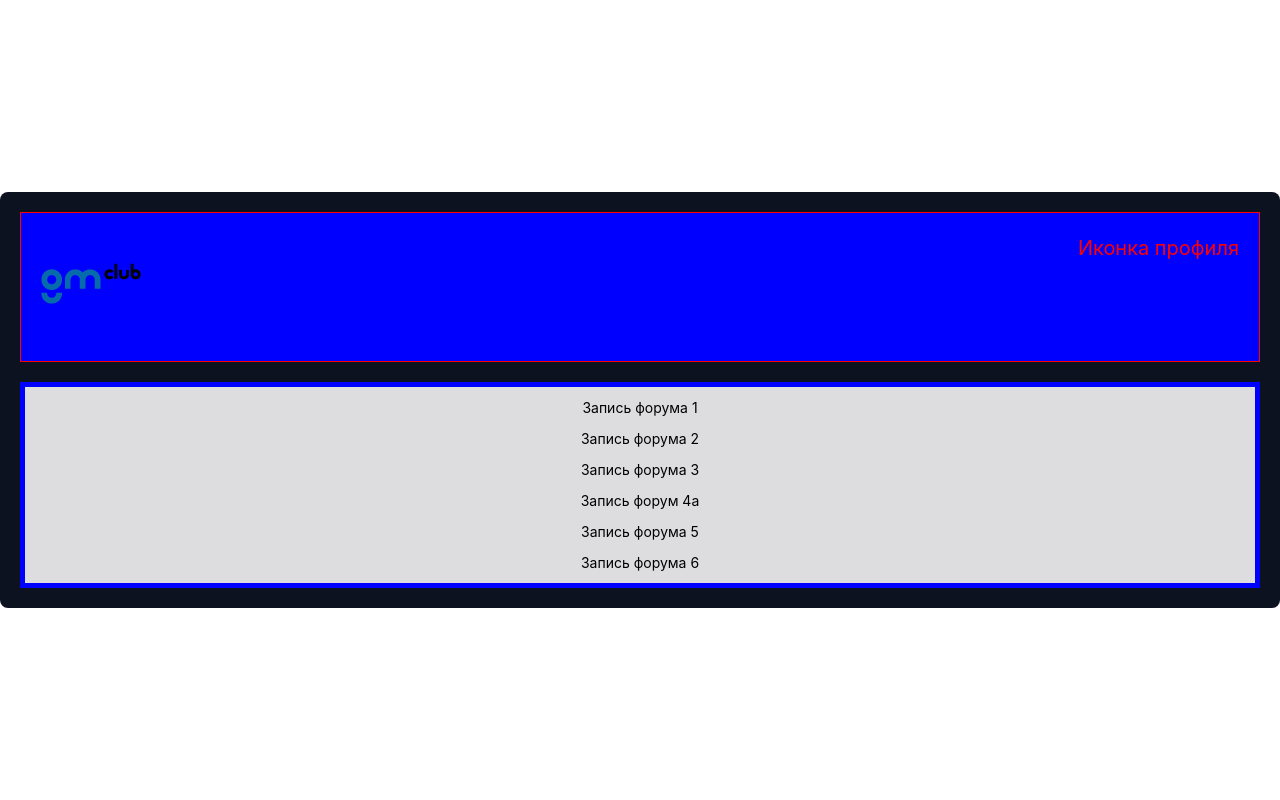
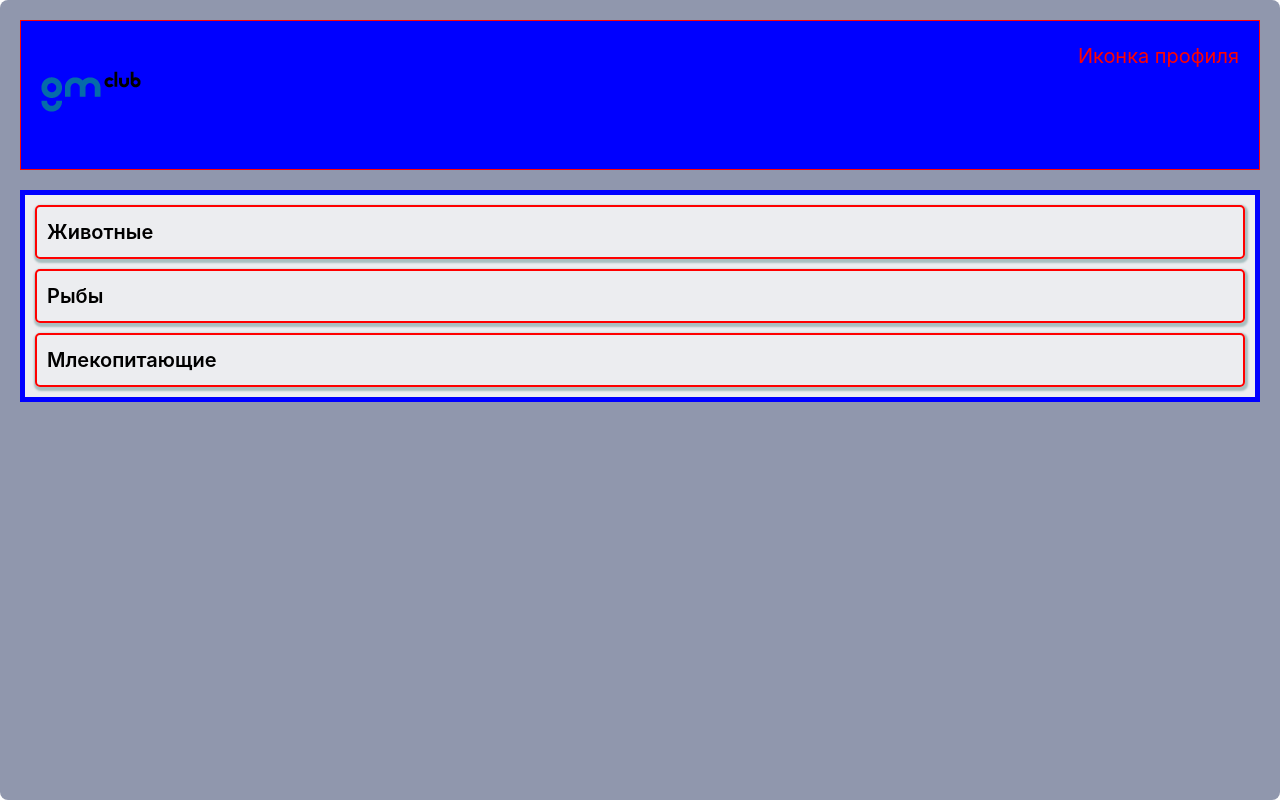
Before and after one commit to BeTaJI-JS/Forum, a React (Vite) app: page / in a window 1280 px wide. Built offline with nearby package versions, Linux system fonts and the light colour scheme.

Commit message:
Добавил лейаут, перенес пакеты в дев зависимость , накидал данных для моков, содал ui компоненты

```diff
--- a/src/App.css
+++ b/src/App.css
@@ -5,6 +5,7 @@
   text-align: center;
   /* display: flex; */
   width: 100%;
+  height: 100vh;
 }
 
 /* .logo {
--- a/src/App.jsx
+++ b/src/App.jsx
@@ -2,18 +2,23 @@ import { useState } from "react";
 
 import "./App.css";
 import Layout from "./ui/layout";
+import { forums } from "./data/tree";
+import Card from "./ui/Card";
 
 function App() {
   const [count, setCount] = useState(0);
 
   return (
     <Layout>
-      <div>Запись форума 1</div>
+      {/* <div>Запись форума 1</div>
       <div>Запись форума 2</div>
       <div>Запись форума 3</div>
       <div>Запись форум 4а</div>
       <div>Запись форума 5</div>
-      <div>Запись форума 6</div>
+      <div>Запись форума 6</div> */}
+      {forums.map((forum) => (
+        <Card key={forum.id}>{forum.name}</Card>
+      ))}
     </Layout>
   );
 }
--- /dev/null
+++ b/src/components/Card/index.jsx
@@ -0,0 +1,7 @@
+import React from "react";
+
+const Card = ({ children }) => {
+  return <div>{children}</div>;
+};
+
+export default Card;
--- /dev/null
+++ b/src/data/tree.js
@@ -0,0 +1,74 @@
+// дерево для использования в antd для форумов, подфорумов и топиков на любом уровне
+export const forums = [
+  {
+    id: 1, //строка
+    key: "0-0",
+    name: "Животные",
+    children: [
+      {
+        id: 2,
+        key: "0-0-0",
+        name: "Домашние животные",
+        children: [
+          {
+            id: 3,
+            key: "0-0-0-0",
+            name: "Собаки и кошки",
+            text: "Подробная информация о собаках и кошках",
+          },
+          {
+            id: 4,
+            key: "0-0-0-1",
+            name: "Птицы",
+            children: [
+              {
+                id: 5,
+                key: "0-0-0-1-0",
+                name: "Грызуны",
+                text: "Подробная информация о грызунках",
+              },
+            ],
+          },
+        ],
+      },
+      {
+        id: 6,
+        key: "0-0-1",
+        name: "Птицы",
+        children: [
+          {
+            id: 7,
+            key: "0-0-1-0",
+            name: "Грызуны",
+            text: "Подробная информация о грызунках",
+          },
+        ],
+      },
+    ],
+  },
+  {
+    id: 8,
+    key: "0-1",
+    name: "Рыбы",
+    children: [
+      {
+        id: 9,
+        key: "0-1-0",
+        name: "Рыбы",
+        text: "Подробная информация о рыбах",
+      },
+      {
+        id: 10,
+        key: "0-1-1",
+        name: "Рептилии",
+        text: "Подробная информация о рептилиях",
+      },
+    ],
+  },
+  {
+    id: 11,
+    key: "0-2",
+    name: "Млекопитающие",
+    children: [],
+  },
+];
--- /dev/null
+++ b/src/ui/Card/index.jsx
@@ -0,0 +1,8 @@
+import React from "react";
+import { CardWrapper } from "./styles";
+
+const Card = ({ children }) => {
+  return <CardWrapper>{children}</CardWrapper>;
+};
+
+export default Card;
--- /dev/null
+++ b/src/ui/Card/styles.js
@@ -0,0 +1,17 @@
+import styled from "styled-components";
+
+export const CardWrapper = styled.div`
+  box-sizing: border-box;
+  display: flex;
+  border: 2px solid red;
+  padding: 10px;
+  font-size: 20px;
+  font-weight: 600;
+  box-shadow: 1px 2px 2px 2px rgba(120, 158, 158, 0.59);
+  border-radius: 5px;
+
+  &:hover {
+    cursor: pointer;
+    background-color: lightblue;
+  }
+`;
--- a/src/ui/layout/index.jsx
+++ b/src/ui/layout/index.jsx
@@ -3,13 +3,15 @@ import React from "react";
 import { ContentContainer, Header } from "./styles";
 
 import logo from "../../assets/logo.png";
+// import styles from "./styles.scss";
 const layoutStyle = {
   borderRadius: 8,
   overflow: "hidden",
   padding: "20px",
   boxSizing: "border-box",
-  backgroundColor: " #0d1221",
+  backgroundColor: " #9097ad",
   gap: "20px",
+  height: "100vh",
 };
 
 const Layout = ({ children }) => {
--- /dev/null
+++ b/src/ui/layout/styles.scss
@@ -0,0 +1,9 @@
+.layoutWrapper {
+  border-radius: 8;
+  overflow: "hidden";
+  padding: 20px;
+  box-sizing: "border-box";
+  background-color: " #9097ad";
+  gap: 20px;
+  height: 100vh;
+}
```
Also changed, not shown: package.json (+8 -3 lines), src/components/CardLists/index.jsx (added, +14 -0 lines), .eslintrc.cjs, 1 other file (tests, documents, lock files or other folders).
